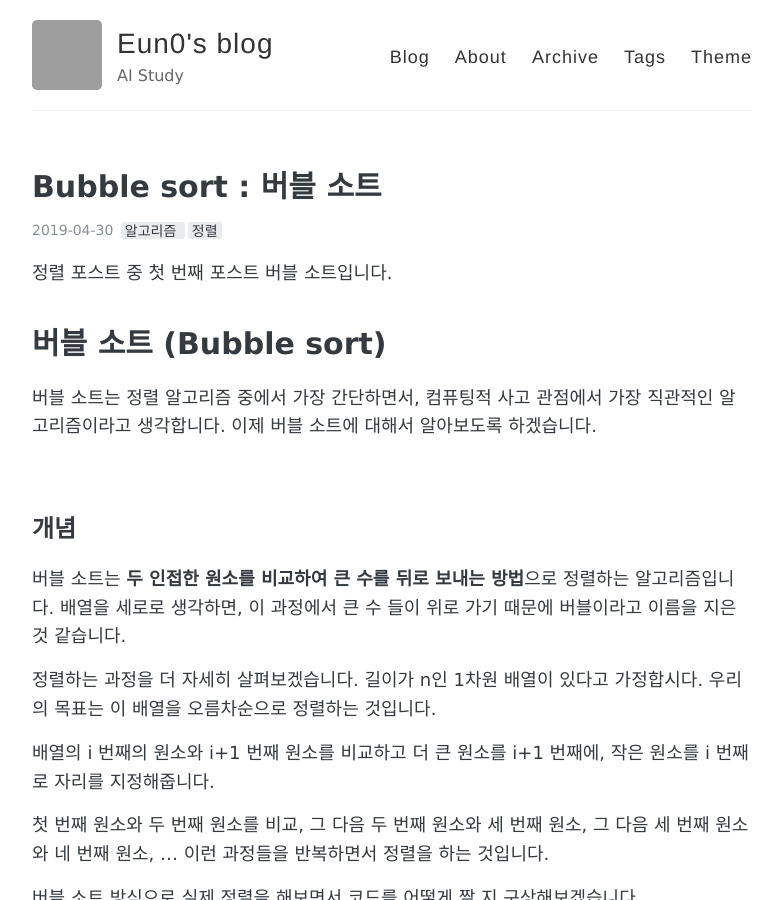
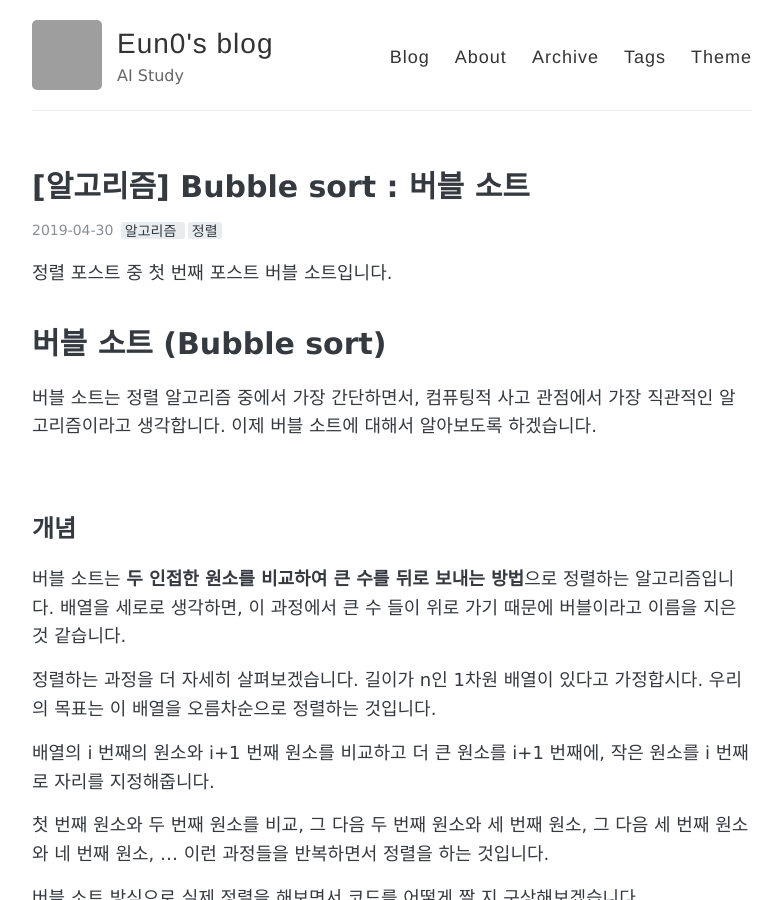
Before and after one commit to Eun0/Eun0.github.io, a Jekyll site: the page built from _posts/2019-04-30-bubble-sort.md, in a window 1280 px wide and 900 px high. Shown: the whole window, without its empty margins (248-1030 px from the left). Built offline with Jekyll 4.4.1, drawn with Linux system fonts in a browser that asks for light colours; formulas are drawn with MathJax 3; comment, search, counter and statistics services are not loaded; grey boxes are pictures that could not be loaded.

Commit message:
Update 2019-04-30-bubble-sort.md

```diff
--- a/_posts/2019-04-30-bubble-sort.md
+++ b/_posts/2019-04-30-bubble-sort.md
@@ -1,6 +1,6 @@
 ---
 layout: post
-title: "Bubble sort : 버블 소트"
+title: "[알고리즘] Bubble sort : 버블 소트"
 tags: [알고리즘,정렬]
 use_math : true
 comments: true
```
